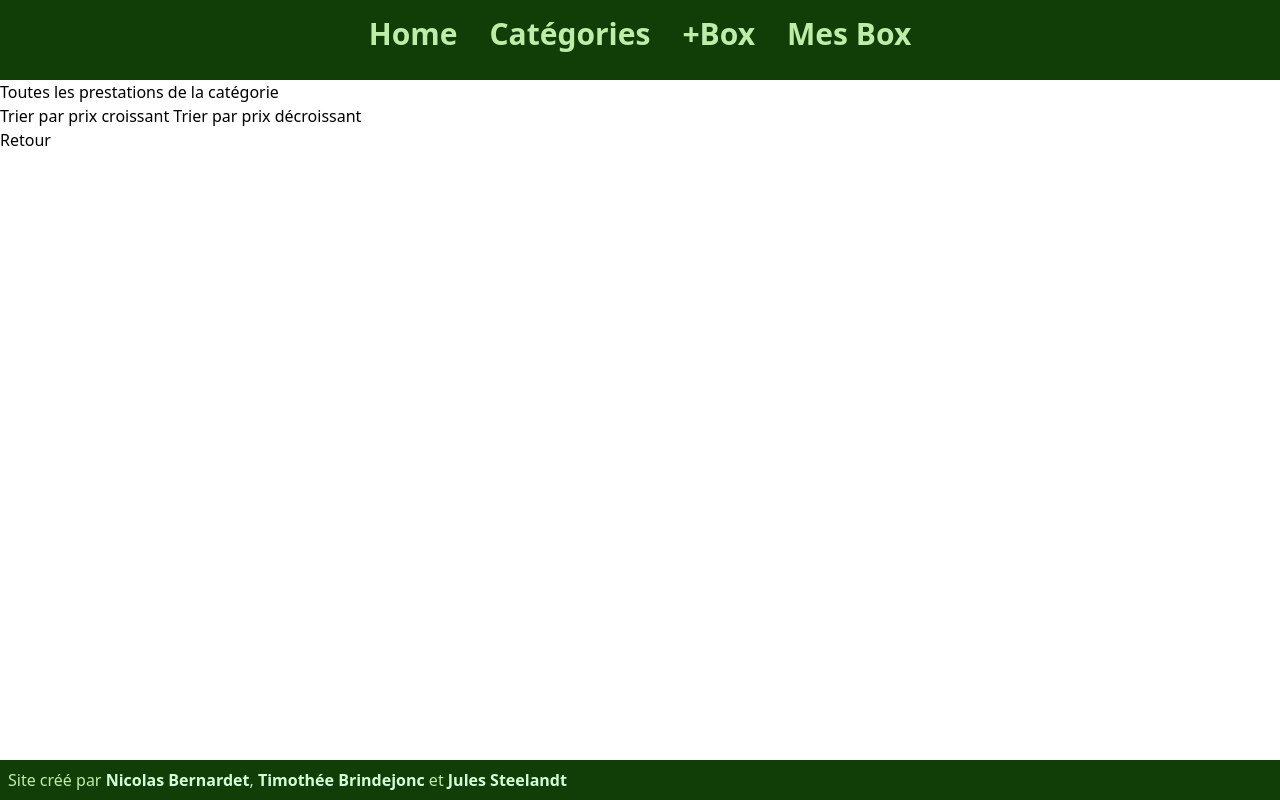
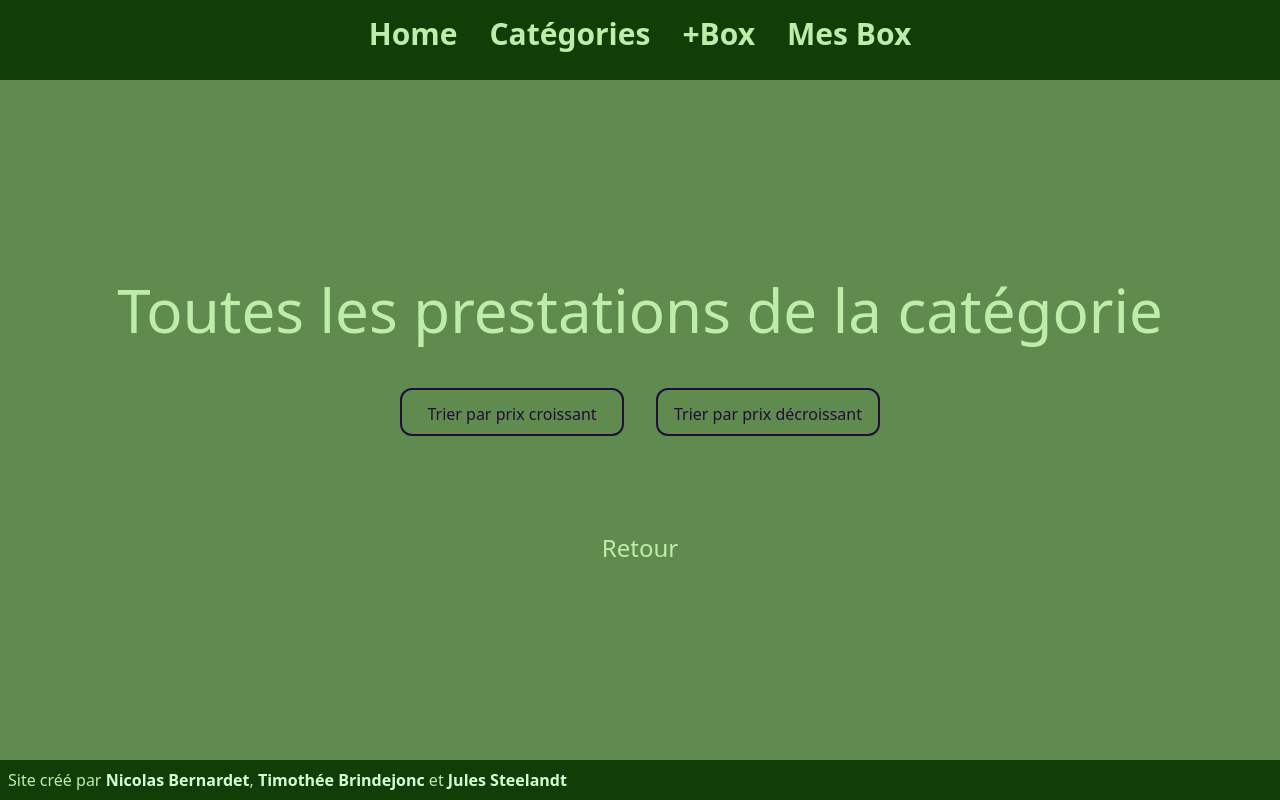
Before and after one commit to Timeuh/MyGiftBox, a PHP site: template appli/src/templates/categoriePrestations.twig in a window 1280 px wide. Run offline with PHP 8.4, Linux system fonts and the light colour scheme; the template is opened without the code that fills it, so the values that code supplies are empty; some libraries are stand-ins or nearby versions.

Commit message:
style: restyle la page d'affichage des prestations d'une catégorie

```diff
--- a/appli/public/style/main.css
+++ b/appli/public/style/main.css
@@ -40,4 +40,9 @@
         @apply text-2xl font-bold text-primary hover:text-tea-green transition h-12 border-2 rounded-xl w-48 text-center pt-1
             border-primary hover:border-tea-green
     }
+
+    .order-link {
+        @apply w-56 h-12 border-2 border-primary text-primary hover:border-tea-green hover:text-tea-green rounded-xl transition
+            text-center pt-3
+    }
 }
--- a/appli/public/style/output.css
+++ b/appli/public/style/output.css
@@ -695,6 +695,31 @@
   color: rgb(213 255 217 / var(--tw-text-opacity));
 }
 
+.order-link {
+  height: 3rem;
+  width: 14rem;
+  border-radius: 0.75rem;
+  border-width: 2px;
+  --tw-border-opacity: 1;
+  border-color: rgb(33 13 58 / var(--tw-border-opacity));
+  padding-top: 0.75rem;
+  text-align: center;
+  --tw-text-opacity: 1;
+  color: rgb(33 13 58 / var(--tw-text-opacity));
+  transition-property: color, background-color, border-color, text-decoration-color, fill, stroke, opacity, box-shadow, transform, filter, -webkit-backdrop-filter;
+  transition-property: color, background-color, border-color, text-decoration-color, fill, stroke, opacity, box-shadow, transform, filter, backdrop-filter;
+  transition-property: color, background-color, border-color, text-decoration-color, fill, stroke, opacity, box-shadow, transform, filter, backdrop-filter, -webkit-backdrop-filter;
+  transition-timing-function: cubic-bezier(0.4, 0, 0.2, 1);
+  transition-duration: 150ms;
+}
+
+.order-link:hover {
+  --tw-border-opacity: 1;
+  border-color: rgb(213 255 217 / var(--tw-border-opacity));
+  --tw-text-opacity: 1;
+  color: rgb(213 255 217 / var(--tw-text-opacity));
+}
+
 .fixed {
   position: fixed;
 }
@@ -780,28 +796,20 @@
   width: 16.666667%;
 }
 
+.w-12 {
+  width: 3rem;
+}
+
 .w-32 {
   width: 8rem;
-}
-
-.w-full {
-  width: 100%;
-}
-
-.w-1\/3 {
-  width: 33.333333%;
-}
-
-.w-48 {
-  width: 12rem;
 }
 
 .w-96 {
   width: 24rem;
 }
 
-.w-12 {
-  width: 3rem;
+.w-full {
+  width: 100%;
 }
 
 .flex-row {
@@ -828,6 +836,12 @@
   justify-content: space-around;
 }
 
+.space-x-8 > :not([hidden]) ~ :not([hidden]) {
+  --tw-space-x-reverse: 0;
+  margin-right: calc(2rem * var(--tw-space-x-reverse));
+  margin-left: calc(2rem * calc(1 - var(--tw-space-x-reverse)));
+}
+
 .space-y-12 > :not([hidden]) ~ :not([hidden]) {
   --tw-space-y-reverse: 0;
   margin-top: calc(3rem * calc(1 - var(--tw-space-y-reverse)));
--- a/appli/src/templates/categoriePrestations.twig
+++ b/appli/src/templates/categoriePrestations.twig
@@ -1,17 +1,22 @@
 {% extends 'layout.twig' %}
 
 {% block content %}
-    <h1>Toutes les prestations de la catégorie {{ cat.libelle }}</h1>
-    <a href="{{ url_for('catPresta', {'id': cat.id, 'order': 'asc'}) }}">Trier par prix croissant</a>
-    <a href="{{ url_for('catPresta', {'id': cat.id, 'order': 'desc'}) }}">Trier par prix décroissant</a>
-    <ul>
-        {% for presta in prestations %}
-            <li>
-                <a href="{{ base_path() }}/prestation?id={{ presta.id }}">{{ presta.libelle }}</a>
-                <span>{{ presta.tarif }}€</span>
-                <img src="{{ base_path() }}/img/{{ presta.img }}" alt="{{ presta.img }}" width="100" height="100">
-            </li>
-        {% endfor %}
-    </ul>
-    <a href="{{ url_for('catById', {'id': cat.id}) }}">Retour</a>
+    <section id="homepage" class="bg-main-background w-full {{ prestations|length < 3 ? 'h-[90vh]' : 'h-auto' }}
+    flex flex-col justify-center items-center space-y-12 text-green-tea pt-8">
+        <h1 class="text-6xl">Toutes les prestations de la catégorie {{ cat.libelle }}</h1>
+        <div class="flex flex-row justify-around items-center space-x-8">
+            <a href="{{ url_for('catPresta', {'id': cat.id, 'order': 'asc'}) }}" class="order-link">Trier par prix croissant</a>
+            <a href="{{ url_for('catPresta', {'id': cat.id, 'order': 'desc'}) }}" class="order-link">Trier par prix décroissant</a>
+        </div>
+        <ul class="w-full flex flex-col items-center space-y-8">
+            {% for presta in prestations %}
+                <li class="flex flex-row items-center justify-around w-1/2 h-52 bg-dark-tea bg-opacity-50 rounded-2xl">
+                    <img src="{{ base_path() }}/img/{{ presta.img }}" alt="{{ presta.img }}" width="100" height="100">
+                    <a href="{{ base_path() }}/prestation?id={{ presta.id }}" class="login-link">{{ presta.libelle }}</a>
+                    <span class="text-primary text-2xl font-bold">{{ presta.tarif }}€</span>
+                </li>
+            {% endfor %}
+        </ul>
+        <a href="{{ url_for('catById', {'id': cat.id}) }}" class="login-link pb-24 hover:text-primary transition">Retour</a>
+    </section>
 {% endblock %}
```
Also changed, not shown: other parts of appli/public/style/output.css (+14 -29 lines).
